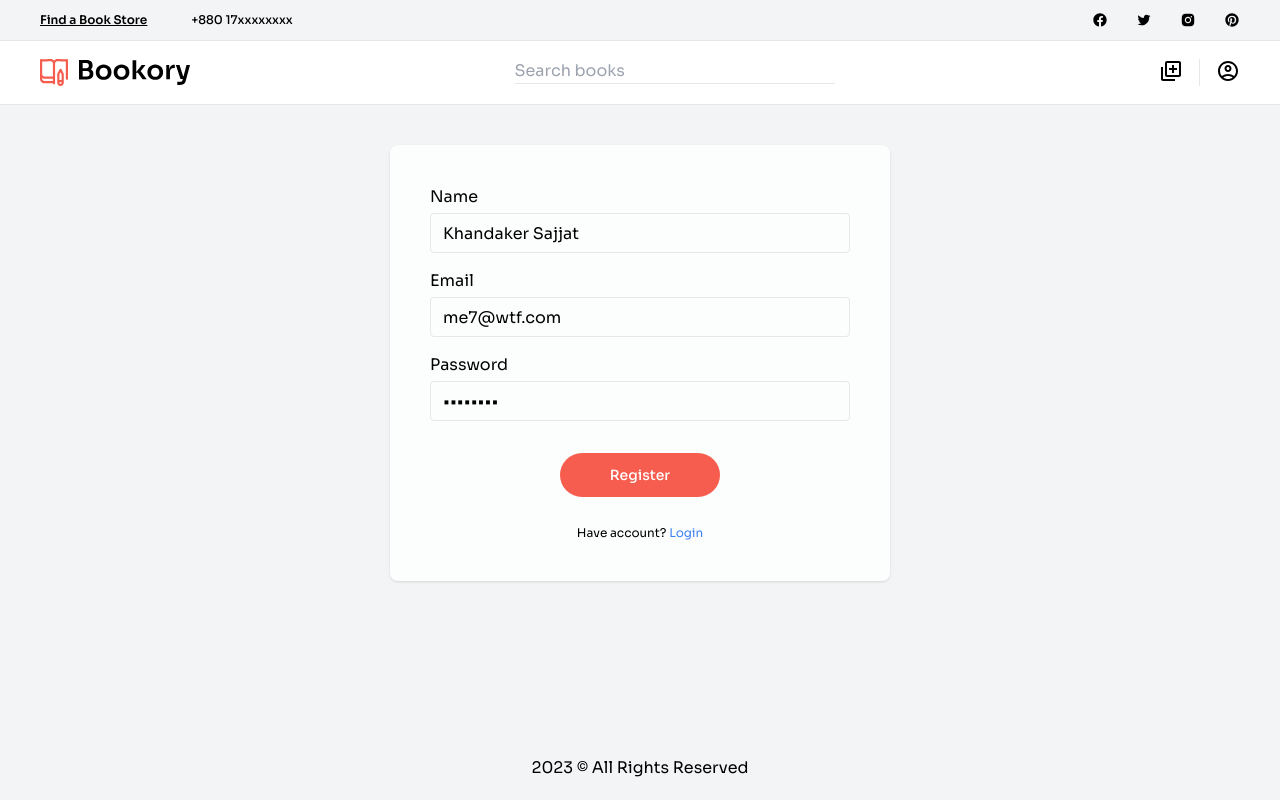
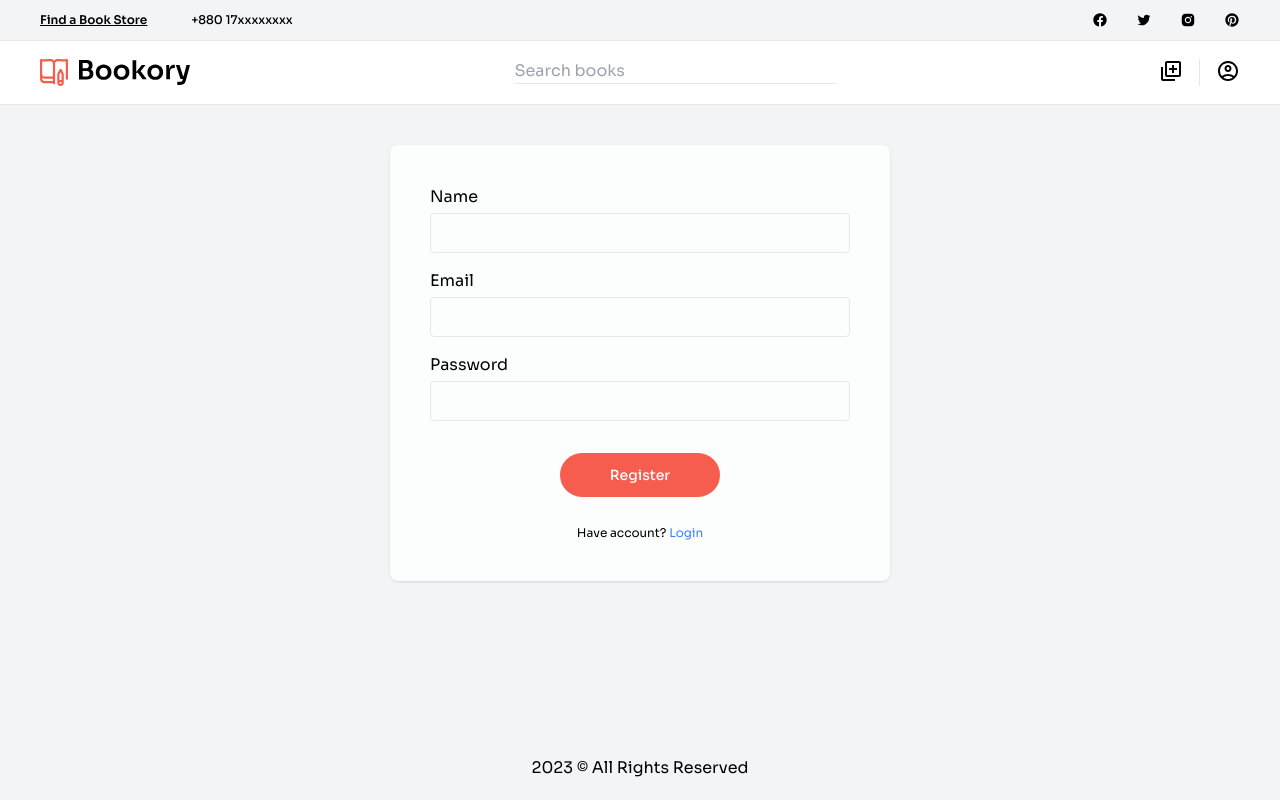
Before and after one commit to KnsDev330/bookstore, a React (Vite) app: page /register in a window 1280 px wide. Built offline with nearby package versions, Linux system fonts and the light colour scheme; some icons are missing.

Commit message:
removed redundant codes

```diff
--- a/src/components/auth/Login.tsx
+++ b/src/components/auth/Login.tsx
@@ -46,7 +46,6 @@ const Login: FC<Props> = ({ className }) => {
                      autoCapitalize="none"
                      autoComplete="email"
                      autoCorrect="off"
-                     defaultValue='me7@wtf.com'
                      className="outline-none rounded h-10 border focus:border-primary duration-300 px-3 bg-inherit"
                      {...register('email', { required: 'Email is required' })}
                      title="Enter your email"
@@ -58,7 +57,6 @@ const Login: FC<Props> = ({ className }) => {
                      type="password"
                      autoCapitalize="none"
                      autoComplete="password"
-                     defaultValue='12345678'
                      className="outline-none rounded h-10 border focus:border-primary duration-300 px-3 bg-inherit"
                      {...register('password', { required: 'Password is required' })}
                      title="Enter your password"
--- a/src/components/auth/Resgiter.tsx
+++ b/src/components/auth/Resgiter.tsx
@@ -49,7 +49,6 @@ const Register: FC<Props> = ({ className }) => {
                      autoCapitalize="none"
                      autoComplete="name"
                      autoCorrect="off"
-                     defaultValue='Khandaker Sajjat'
                      className="outline-none rounded h-10 border focus:border-primary duration-300 px-3 bg-inherit"
                      {...register('name', { required: 'Name is required' })}
                      title="Enter your name"
@@ -62,7 +61,6 @@ const Register: FC<Props> = ({ className }) => {
                      autoCapitalize="none"
                      autoComplete="email"
                      autoCorrect="off"
-                     defaultValue='me7@wtf.com'
                      className="outline-none rounded h-10 border focus:border-primary duration-300 px-3 bg-inherit"
                      {...register('email', { required: 'Email is required' })}
                      title="Enter your email address"
@@ -74,7 +72,6 @@ const Register: FC<Props> = ({ className }) => {
                      type="password"
                      autoCapitalize="none"
                      autoComplete="password"
-                     defaultValue='12345678'
                      className="outline-none rounded h-10 border focus:border-primary duration-300 px-3 bg-inherit"
                      {...register('password', { required: 'Password is required' })}
                      title="Enter a strong password"
```
